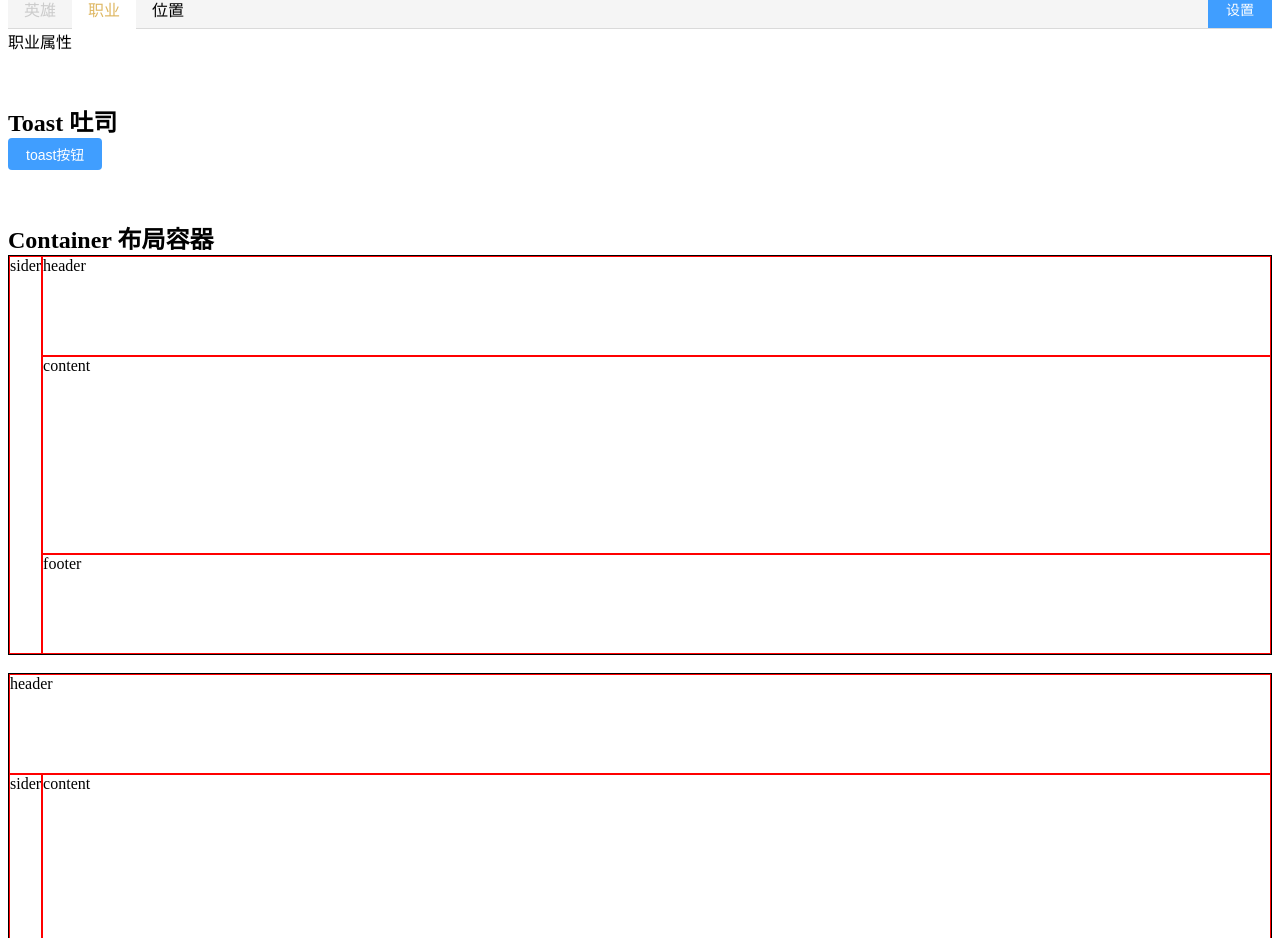
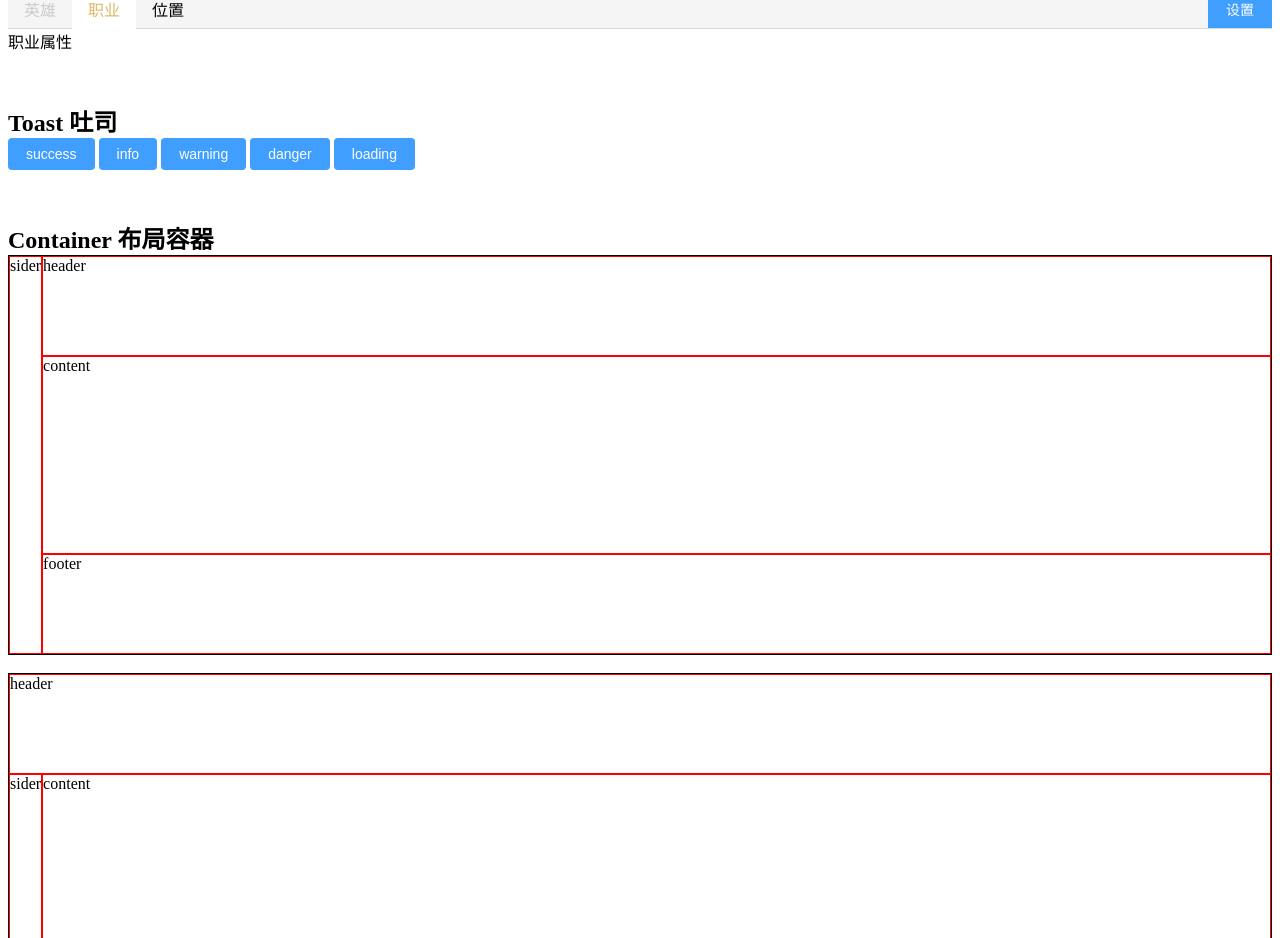
Before and after one commit to yingjieweb/league-ui, a Vue app: page / in a window 1280 px wide. Shown: the part 1013-1951 px from the top of the page. Built offline with nearby package versions, Linux system fonts and the light colour scheme; the HTML template or start-up script is replaced by a standard one.

Commit message:
Toast +icon/-position and adjust style

```diff
--- a/src/App.vue
+++ b/src/App.vue
@@ -105,7 +105,11 @@
 
     <section id="toastBox" style="margin-top: 50px;">
       <h2>Toast 吐司</h2>
-      <lol-button @click="showToast">toast按钮</lol-button>
+      <lol-button @click="showToast1">success</lol-button>
+      <lol-button @click="showToast2">info</lol-button>
+      <lol-button @click="showToast3">warning</lol-button>
+      <lol-button @click="showToast4">danger</lol-button>
+      <lol-button @click="showToast5">loading</lol-button>
     </section>
 
     <section style="margin-top: 50px;">
@@ -297,18 +301,79 @@
       inputChange(value) {
         console.log(value)
       },
-      showToast() {
-        this.$toast(`I am <strong>加粗文字</strong> ${parseInt(Math.random() * 100)}`, {
+      showToast1() {
+        this.$toast({
+          message: `I am <strong>成功提示</strong> ${parseInt(Math.random() * 100)}`,
+          autoClose: 50,
+          type: 'success',
+          enableHtml: true,
           closeButton: {
-            text: '知道了',
+            text: '确认',
             callback: (toast) => {
               toast.log()
-              console.log('用户知道了')
+              console.log('用户点击了确认按钮！')
             }
-          },
+          }
+        })
+      },
+      showToast2() {
+        this.$toast({
+          message: `I am <strong>提示信息</strong> ${parseInt(Math.random() * 100)}`,
+          autoClose: 50,
+          type: 'info',
           enableHtml: true,
-          position: 'middle',
-          autoClose: 10
+          closeButton: {
+            text: '确认',
+            callback: (toast) => {
+              toast.log()
+              console.log('用户点击了确认按钮！')
+            }
+          }
+        })
+      },
+      showToast3() {
+        this.$toast({
+          message: `I am <strong>警告警告</strong> ${parseInt(Math.random() * 100)}`,
+          autoClose: 50,
+          type: 'warning',
+          enableHtml: true,
+          closeButton: {
+            text: '确认',
+            callback: (toast) => {
+              toast.log()
+              console.log('用户点击了确认按钮！')
+            }
+          }
+        })
+      },
+      showToast4() {
+        this.$toast({
+          message: `I am <strong>警告警告</strong> ${parseInt(Math.random() * 100)}`,
+          autoClose: 50,
+          type: 'danger',
+          enableHtml: true,
+          closeButton: {
+            text: '确认',
+            callback: (toast) => {
+              toast.log()
+              console.log('用户点击了确认按钮！')
+            }
+          }
+        })
+      },
+      showToast5() {
+        this.$toast({
+          message: `I am <strong>加载数据ing</strong> ${parseInt(Math.random() * 100)}`,
+          autoClose: 50,
+          type: 'loading',
+          enableHtml: true,
+          closeButton: {
+            text: '确认',
+            callback: (toast) => {
+              toast.log()
+              console.log('用户点击了确认按钮！')
+            }
+          }
         })
       },
       loadData (onClickItemId, updateSource) {
--- a/src/components/Toast/LolToast.vue
+++ b/src/components/Toast/LolToast.vue
@@ -1,5 +1,7 @@
 <template>
-  <div :class="classes" ref="lolToast">
+  <div :class="classes" :style="styles" ref="lolToast">
+    <lol-icon class="lol-toast-icon" :name="iconName" :color="iconColor" size="1.5em" :is-loading="type==='loading'"></lol-icon>
+
     <slot v-if="!enableHtml"></slot>
     <div v-else v-html="this.$slots.default"></div>
 
@@ -9,8 +11,11 @@
 </template>
 
 <script>
+  import LolIcon from "../Icon/LolIcon"
+
   export default {
     name: "LolToast",
+    components: {'lol-icon': LolIcon},
     props: {
       autoClose: {
         type: [Boolean, Number],
@@ -38,6 +43,13 @@
         validator: (position) => {
           return ['top', 'middle', 'bottom'].indexOf(position) > -1
         }
+      },
+      type: {
+        type: String,
+        default: 'loading',
+        validator: (type) => {
+          return ['loading', 'success', 'info', 'warning', 'danger'].indexOf(type) > -1
+        }
       }
     },
     mounted() {
@@ -48,8 +60,56 @@
       classes() {
         return [
             'lol-toast',
-            { [`lol-toast-position-${this.position}`]: true, }
+            /*{ [`lol-toast-position-${this.position}`]: true, }*/
         ]
+      },
+      iconName() {
+        const names = {
+          loading: 'loading',
+          success: 'check-fill',
+          info: 'notice-fill',
+          warning: 'warn-fill',
+          danger: 'close-fill'
+        }
+        return names[this.type]
+      },
+      iconColor() {
+        const colors = {
+          loading: '#409EFF',
+          success: '#33A03D',
+          info: '#909399',
+          warning: '#FFC429',
+          danger: '#DE4561'
+        }
+        return colors[this.type]
+      },
+      styles() {
+        const fontColors = {
+          loading: '#409EFF',
+          success: '#33A03D',
+          info: '#909399',
+          warning: '#FFC429',
+          danger: '#DE4561'
+        }
+        const bgColors = {
+          loading: '#ECF5FF',
+          success: '#F0F9EB',
+          info: '#EDF2FC',
+          warning: '#FDF6EC',
+          danger: '#FEF0F0'
+        }
+        const borderColors = {
+          loading: '#C6E2FF',
+          success: '#E1F3D9',
+          info: '#EEF1F7',
+          warning: '#FBF0DF',
+          danger: '#FDE5E5'
+        }
+        return {
+          color: fontColors[this.type],
+          backgroundColor: bgColors[this.type],
+          border: `1px solid ${borderColors[this.type]}`
+        }
       }
     },
     methods: {
@@ -71,7 +131,7 @@
         }
       },
       log() {
-        console.log('测试')
+        console.log('调用 Toast 组件的内部方法！')
       },
       onClickClose() {
         this.close()
@@ -86,13 +146,13 @@
 <style lang="scss" scoped>
   $font-size: 14px;
   $toast-min-height: 40px;
-  $toast-bg: rgba(0, 0, 0, 0.75);
+  $toast-bg: rgba(144, 147, 153, 0.9);
   $toast-border-show: rgba(0, 0, 0, 0.50);
-  $animation-duration: 3000ms;
+  $animation-duration: 500ms;
 
   @keyframes toast-fade-in {
-    0% {opacity: 0; }
-    100% {opacity: 1;}
+    0% {opacity: 0;top: 0;}
+    100% {opacity: 1;top: 20px;}
   }
 
   .lol-toast {
@@ -103,19 +163,25 @@
 
     position: fixed;
     left: 50%;
+    top: 20px;
+    transform: translateX(-50%);
 
     display: flex;
     align-items: center;
 
     background: $toast-bg;
     border-radius: 4px;
-    box-shadow: 0px 0px 3px 0px $toast-border-show;
+    /*box-shadow: 0px 0px 3px 0px $toast-border-show;*/
     color: white;
     padding: 0 16px;
 
+    &-icon {
+      margin-right: 16px;
+    }
+
     .spaceLine {
       height: 100%;
-      border-left: 1px solid #666666;
+      border-left: 1px solid white;
       margin-left: 16px;
     }
 
@@ -124,17 +190,8 @@
       flex-shrink: 0;
     }
 
-    &-position-top {
-      top: 0;
-      transform: translateX(-50%);
-    }
-    &-position-middle {
-      top: 50%;
-      transform: translate(-50%, -50%);
-    }
-    &-position-bottom {
-      bottom: 0;
-      transform: translateX(-50%);
-    }
+    &-position-top {top: 0; transform: translateX(-50%);}
+    &-position-middle {top: 50%; transform: translate(-50%, -50%);}
+    &-position-bottom {bottom: 0; transform: translateX(-50%);}
   }
 </style>
--- a/src/plugins/toast.js
+++ b/src/plugins/toast.js
@@ -4,13 +4,12 @@ let currentToast
 
 export default {
   install(Vue, options) {
-    Vue.prototype.$toast = function (message, toastOptions) {
+    Vue.prototype.$toast = function (toastOptions) {
       if (currentToast) {
         currentToast.close()
       }
       currentToast = createToast({
         Vue,
-        message,
         propsData: toastOptions,
         onClose: () => {
           currentToast = null
@@ -21,12 +20,12 @@ export default {
 }
 
 /*helper*/
-function createToast({Vue, message, propsData, onClose}) {
+function createToast({Vue, propsData, onClose}) {
   let Constructor = Vue.extend(LolToast)
   let toast = new Constructor({
     propsData: propsData
   })
-  toast.$slots.default = message
+  toast.$slots.default = propsData.message
   toast.$mount()
   toast.$on('close', onClose)
   document.body.appendChild(toast.$el)
```
